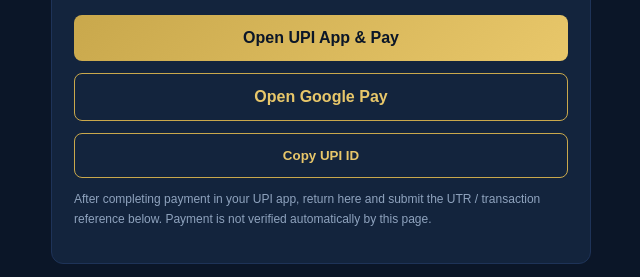
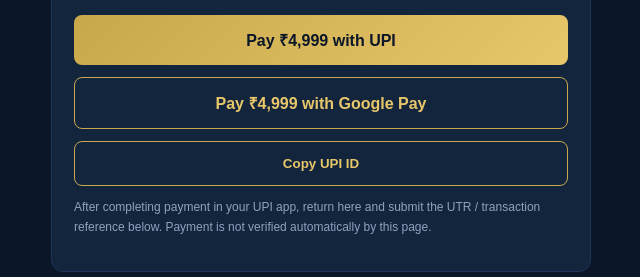
Before and after one commit to DacchuMadhu/EAGLE-TRADING-ACADEMY, a plain HTML site: page payment.html in a window 1280 px wide. Shown: the part 756-1033 px from the top of the page, without its empty margins (319-959 px from the left). Drawn offline with Linux system fonts and the light colour scheme.

Commit message:
Show selected fee on payment buttons

```diff
--- a/payment.html
+++ b/payment.html
@@ -27,7 +27,7 @@
 <script>
 const VPA='egaleguy@ybl'; const PAYEE='Eagle Online Trading Academy'; const PHONE='919036540855';
 const course=document.getElementById('course'), amountDisplay=document.getElementById('amount'), qr=document.getElementById('qr'), pay=document.getElementById('pay'), gpay=document.getElementById('gpay');
-function refreshPayment(){const selected=course.options[course.selectedIndex], amount=selected.dataset.amount, courseName=selected.text.split(' — ')[0], transactionRef='EAGLE'+Date.now();const upi='upi://pay?pa='+encodeURIComponent(VPA)+'&pn='+encodeURIComponent(PAYEE)+'&am='+amount+'&cu=INR&tn='+encodeURIComponent('Eagle Academy '+courseName);const googlePay='gpay://upi/pay?pa='+encodeURIComponent(VPA)+'&pn='+encodeURIComponent(PAYEE)+'&am='+amount+'&cu=INR&tr='+transactionRef+'&tn='+encodeURIComponent('Eagle Academy '+courseName);amountDisplay.textContent='₹'+Number(amount).toLocaleString('en-IN');pay.href=upi;gpay.href=googlePay;qr.src='https://api.qrserver.com/v1/create-qr-code/?size=220x220&data='+encodeURIComponent(upi);}
+function refreshPayment(){const selected=course.options[course.selectedIndex], amount=selected.dataset.amount, courseName=selected.text.split(' — ')[0], transactionRef='EAGLE'+Date.now();const upi='upi://pay?pa='+encodeURIComponent(VPA)+'&pn='+encodeURIComponent(PAYEE)+'&am='+amount+'&cu=INR&tn='+encodeURIComponent('Eagle Academy '+courseName);const googlePay='gpay://upi/pay?pa='+encodeURIComponent(VPA)+'&pn='+encodeURIComponent(PAYEE)+'&am='+amount+'&cu=INR&tr='+transactionRef+'&tn='+encodeURIComponent('Eagle Academy '+courseName);const formattedAmount='₹'+Number(amount).toLocaleString('en-IN');amountDisplay.textContent=formattedAmount;pay.textContent='Pay '+formattedAmount+' with UPI';gpay.textContent='Pay '+formattedAmount+' with Google Pay';pay.href=upi;gpay.href=googlePay;qr.src='https://api.qrserver.com/v1/create-qr-code/?size=220x220&data='+encodeURIComponent(upi);}
 course.addEventListener('change',refreshPayment);refreshPayment();const intentHelp=document.getElementById('intentHelp');function showAppFallback(){setTimeout(()=>{if(document.visibilityState==='visible')intentHelp.hidden=false;},1200);}pay.addEventListener('click',showAppFallback);gpay.addEventListener('click',showAppFallback);
 document.getElementById('copy').addEventListener('click',async()=>{try{await navigator.clipboard.writeText(VPA);alert('UPI ID copied: '+VPA)}catch(e){alert('UPI ID: '+VPA)}});
 document.getElementById('submit').addEventListener('click',()=>{const name=document.getElementById('name').value.trim(),utr=document.getElementById('utr').value.trim(),selected=course.options[course.selectedIndex],courseName=selected.text.split(' — ')[0],fee=Number(selected.dataset.amount).toLocaleString('en-IN');if(!name||!utr){alert('Please enter your name and UTR/reference.');return;}const msg='Eagle Academy Payment Details%0AName: '+encodeURIComponent(name)+'%0ACourse: '+encodeURIComponent(courseName)+'%0AAmount: ₹'+encodeURIComponent(fee)+'%0AUPI ID: '+VPA+'%0AUTR / Reference: '+encodeURIComponent(utr)+'%0APlease verify my payment.';document.getElementById('hint').style.display='block';window.open('https://wa.me/'+PHONE+'?text='+msg,'_blank');});</script></body></html>
```
